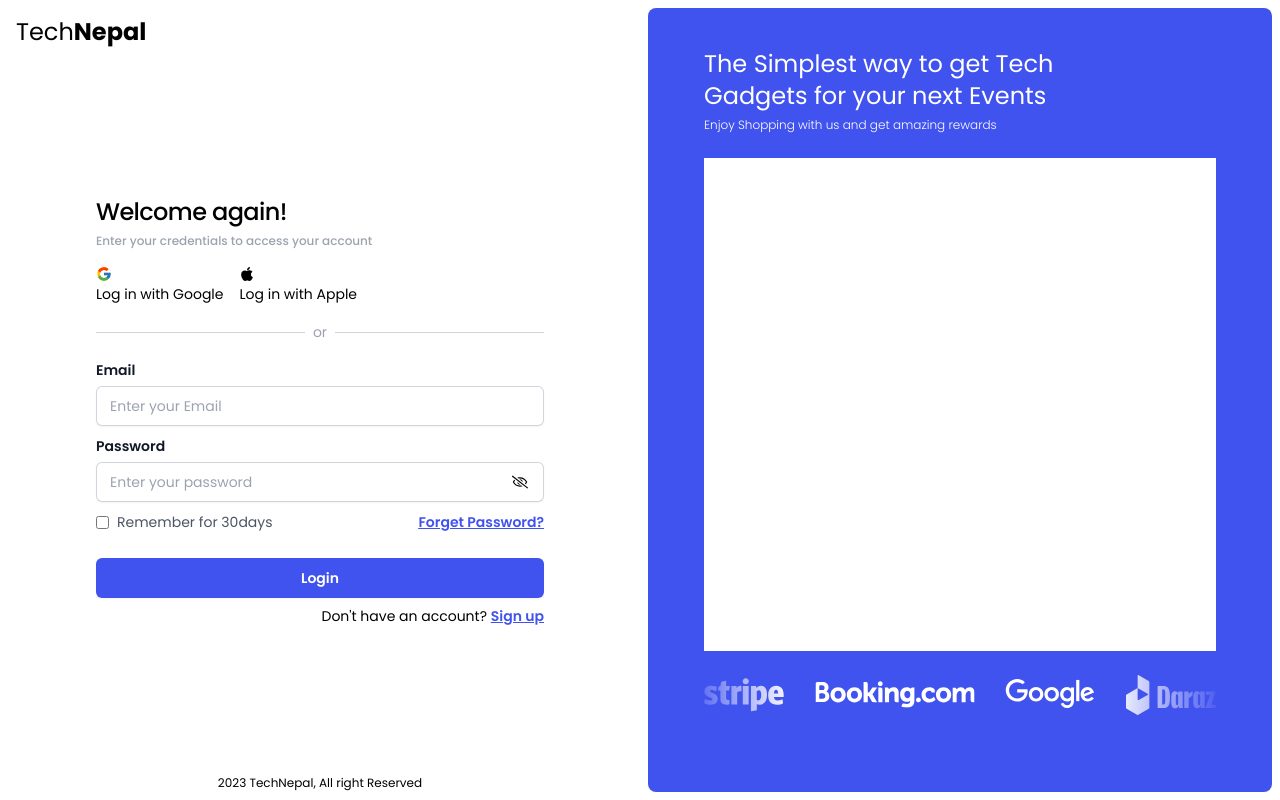
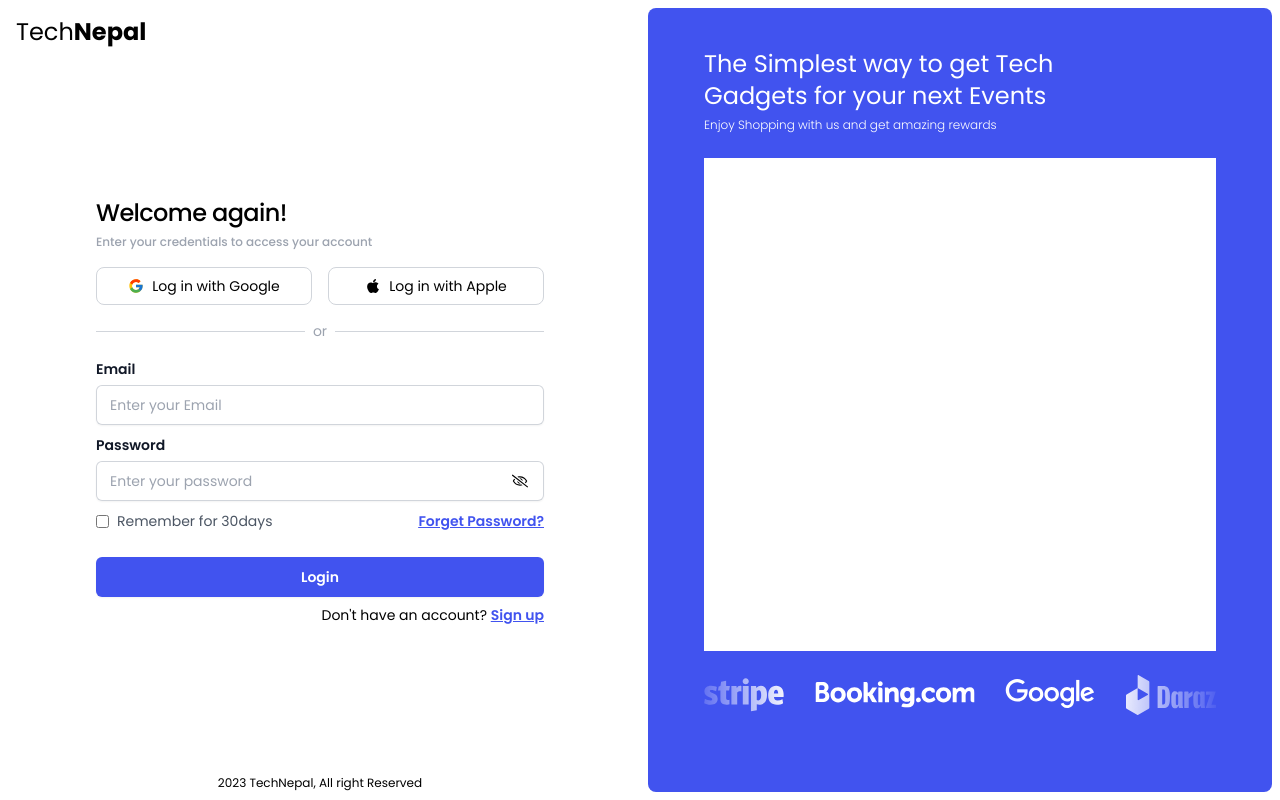
Before and after one commit to ojasggg/Project_Next13_Ecommerce, a Next.js app: page /auth/login in a window 1280 px wide. Built offline with nearby package versions, Linux system fonts and the light colour scheme.

Commit message:
Common Stype for Auth Btn

```diff
--- a/src/styles/globals.css
+++ b/src/styles/globals.css
@@ -10,4 +10,8 @@
   .socials {
     @apply flex items-center space-x-1 lg:text-[12px] xl:space-x-2 xl:text-[16px];
   }
+
+  .login-btn {
+    @apply flex w-[50%] items-center justify-center space-x-2 rounded-lg border border-gray-300 py-2;
+  }
 }
```
